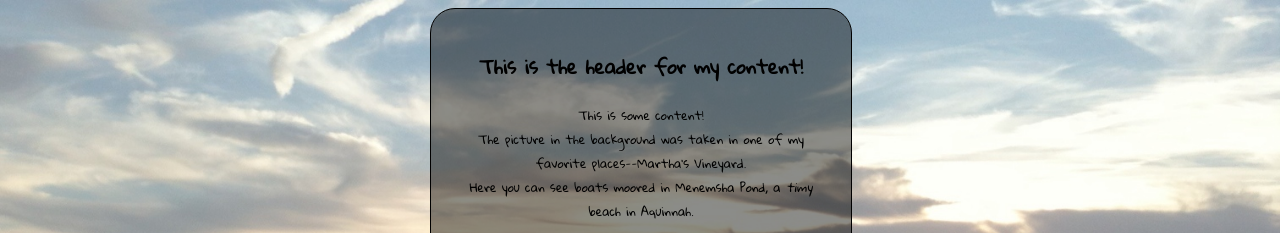
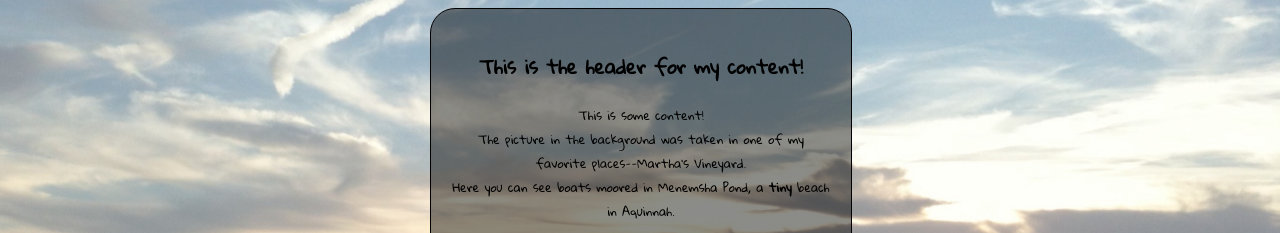
Before and after one commit to SherrySeibel/LTC_HTML_CSS, a plain HTML site: page index.html in a window 1280 px wide. Shown: the top 233 px of the page. Drawn offline with Linux system fonts and the light colour scheme.

Commit message:
Last updated 6/1/14

```diff
--- a/index.html
+++ b/index.html
@@ -13,7 +13,7 @@
         <!--Background image no longer needed: <div id="background"><img src="background.jpg"></div>-->
 
         <div id="border"><div id="content"><h3>This is the header for my content!</h3>
-          <p>This is some content! <br>The picture in the background was taken in one of my favorite places--Martha's Vineyard. <br>Here you can see boats moored in Menemsha Pond, a <em>timy</em> beach in Aquinnah.</p></div>
+          <p>This is some content! <br>The picture in the background was taken in one of my favorite places--Martha's Vineyard. <br>Here you can see boats moored in Menemsha Pond, a <span>tiny</span> beach in Aquinnah.</p></div>
          <a href="https://github.com/SherrySeibel"><img src="smallerGitHub.png" alt="gitHub"></a>
          <a href="mailto:&#083;&#104;&#101;&#114;&#114;&#121;&#046;&#083;&#101;&#105;&#098;&#101;&#108;&#064;&#103;&#109;&#097;&#105;&#108;&#046;&#099;&#111;&#109;?subject=Hey&#32;Sherry&#33;"><img src="smallerMailto.png" alt="Email"></a></div>
 
--- a/styles.css
+++ b/styles.css
@@ -8,6 +8,8 @@ body {
 	top: 5%;
 }
 
+/* cuastomizing fonts */
+
 #content h3 {
 	font-family: 'Gloria Hallelujah', cursive;
 }
@@ -15,6 +17,12 @@ body {
 #content p {
 	font-family: 'Gloria Hallelujah', cursive;
 	font-size: 9pt;
+}
+
+/* emphasizing a word */
+
+#content p span {
+	font-weight: bolder;
 }
 /* This creates a boarder around my text */
 #border {
```
